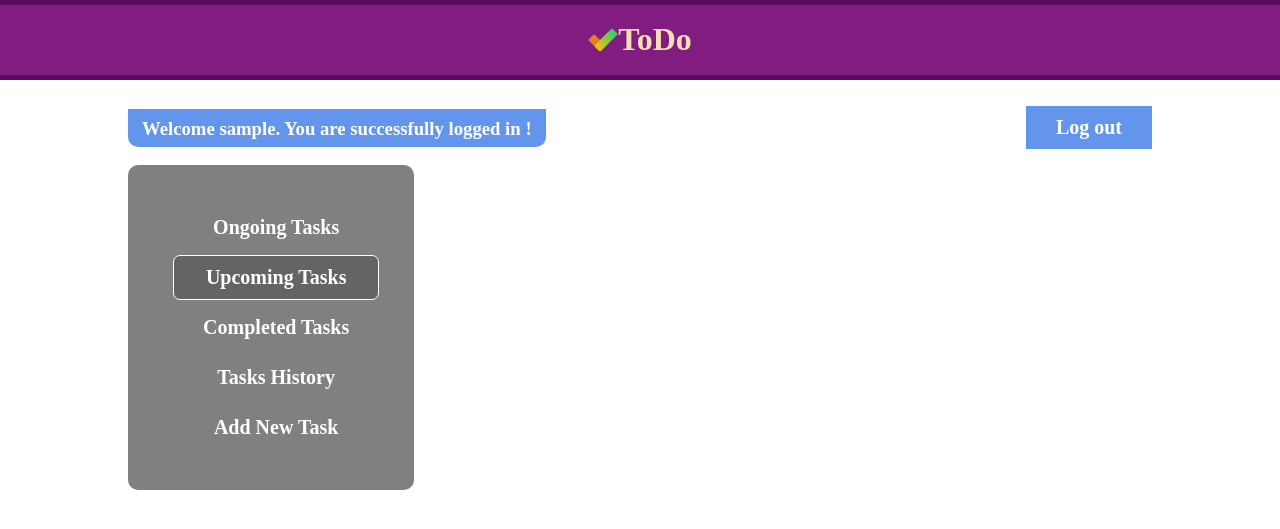
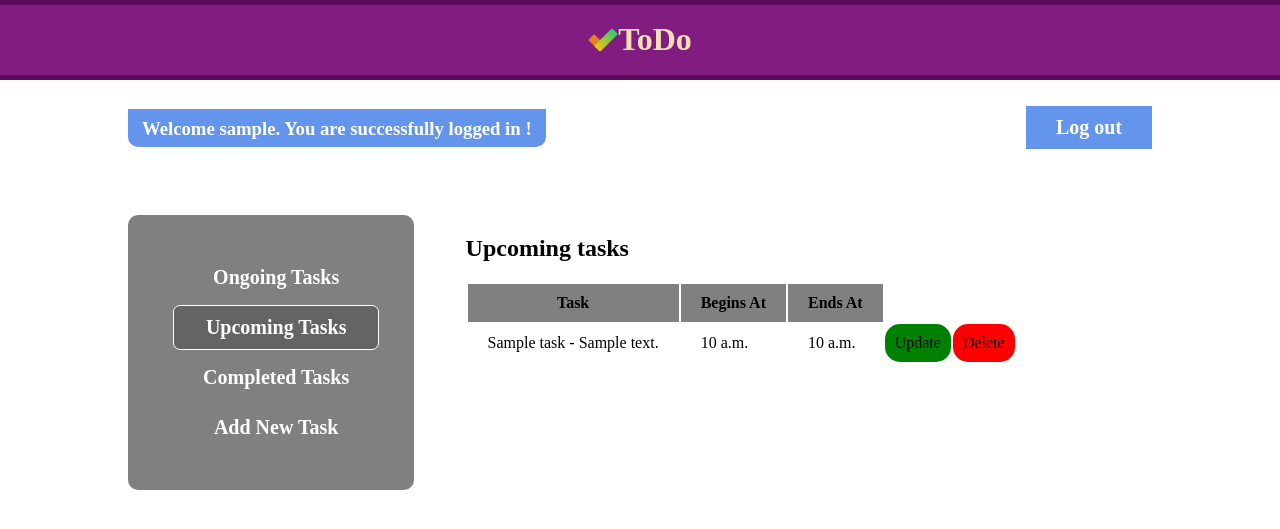
Before and after one commit to Rupesh-Gaikwad/To_Do_Application, a Django app: page /upcoming_tasks/ in a window 1280 px wide. Shown: the top 529 px of the page. Run offline with Django 3.2, Linux system fonts and the light colour scheme; a user stored in the database is signed in; tables that the repository leaves empty hold one stand-in row (values such as "Sample post").

Commit message:
ORM functionality working OK except update and delete feature.

```diff
--- a/To_Do_Project/static/css/tasks_template.css
+++ b/To_Do_Project/static/css/tasks_template.css
@@ -43,6 +43,7 @@ body{
 .main{
     width: 80%;
     margin: auto;
+    margin-top: 50px;
     display: flex;
     justify-content: space-between;
     column-gap: 5%;
@@ -57,18 +58,10 @@ body{
     flex: 3%;
 }
 
-.main .main_content{
+.main_content{
     flex: 45%;
 }
 
-.main_content table, thead, tr, th, td{
-    border-collapse: collapse;
-    border: 2px solid black;
-}
-
-td,th{
-    padding: 8px 16px;
-}
 
 ul{
     list-style-type: none;
@@ -110,3 +103,31 @@ form{
     padding: 20px 40px 60px 40px;
     border-radius: 20px;
 }
+
+table th,td{
+    padding: 10px 20px;
+}
+
+thead{
+    background-color: gray;
+}
+
+
+tr:nth-child(even){
+    background-color: rgb(187, 64, 64);
+}
+
+#update_button{
+    background-color: green;
+    border-radius: 15px;
+    padding: 5px 10px;
+
+}
+
+#delete_button{
+    background-color: red;
+    border-radius: 15px;
+    width: 10px;
+    padding: 5px 10px;
+
+}
--- a/To_Do_Project/templates/to_do_App/new_tasks.html
+++ b/To_Do_Project/templates/to_do_App/new_tasks.html
@@ -8,7 +8,6 @@
             <a href="/ongoing_tasks"><li >Ongoing Tasks</li></a>
             <a href="/upcoming_tasks"><li >Upcoming Tasks</li></a>
             <a href="/completed_tasks"><li >Completed Tasks</li></a>
-            <a href="/tasks_history"><li >Tasks History</li></a>
             <a href="/new_task"><li id ="current">Add New Task</li></a>
         </ul>
     </div>
--- a/To_Do_Project/templates/to_do_App/upcoming_tasks.html
+++ b/To_Do_Project/templates/to_do_App/upcoming_tasks.html
@@ -6,13 +6,34 @@
     <div class="side_panel">
         <ul>
             <a href="/ongoing_tasks"><li >Ongoing Tasks</li></a>
-            <a href="#"><li id ="current">Upcoming Tasks</li></a>
+            <a href="/upcoming_tasks"><li id ="current">Upcoming Tasks</li></a>
             <a href="/completed_tasks"><li >Completed Tasks</li></a>
-            <a href="/tasks_history"><li >Tasks History</li></a>
             <a href="/new_task"><li >Add New Task</li></a>
         </ul>
     </div>
     <div class="main_content">
+        {% if tasks %}
+            <h2>Upcoming tasks</h2>
+
+            <table>
+                <thead>
+                    <th>Task</th>
+                    <th>Begins At</th>
+                    <th>Ends At</th>
+                </thead>
+                {% for task in tasks%}
+                <tr>
+                    <td>{{task.title}} - {{task.description}}</td>
+                    <td>{{task.task_starts_at}}</td>
+                    <td>{{task.task_ends_at}}</td>
+                    <td id="update_button">Update</td>
+                    <td id="delete_button">Delete</td>
+                </tr>
+                {% endfor %}
+            </table>
+        {% else %}
+            <h2>You don't have any upcoming tasks.</h2>
+        {% endif %}
 
     </div>
 </div>
--- a/To_Do_Project/to_do_App/views.py
+++ b/To_Do_Project/to_do_App/views.py
@@ -6,6 +6,7 @@ from django.contrib.auth import authenticate, login
 from django.contrib.auth.decorators import login_required
 from to_do_App.models import Tasks
 from to_do_App.forms import TaskForm
+from datetime import datetime, timezone, date
 
 
 # Create your views here.
@@ -46,21 +47,30 @@ def ongoing_tasks_view(request):
     username = request.user.username
     #print(username)
     try:
-        tasks = Tasks.objects.filter(username=username)
+        tasks = Tasks.objects.filter(username=username, task_starts_at__lte=datetime.now().time(), task_ends_at__gt=datetime.now().time())
     except Tasks.DoesNotExist:
         tasks = None
     return render(request, 'to_do_App/ongoing_tasks.html', {'tasks':tasks})
 
 @login_required
 def upcoming_tasks_view(request):
+    username = request.user.username
     #username = request.session.get('username')
-    return render(request, 'to_do_App/upcoming_tasks.html')
+    try:
+        tasks = Tasks.objects.filter(username=username, task_starts_at__gte=datetime.now().time())
+    except Tasks.DoesNotExist:
+        tasks = None
+    return render(request, 'to_do_App/upcoming_tasks.html', {'tasks': tasks})
 
 @login_required
 def completed_tasks_view(request):
+    username = request.user.username
     #username = request.session.get('username')
-    form = TaskForm()
-    return render(request, 'to_do_App/completed_tasks.html', context={'form':form})
+    try:
+        tasks = Tasks.objects.filter(username=username).filter(task_ends_at__lte=datetime.now().time())
+    except Tasks.DoesNotExist:
+        tasks = None
+    return render(request, 'to_do_App/completed_tasks.html', context={'tasks':tasks})
 
 @login_required
 def tasks_history_view(request):
```
Also changed, not shown: To_Do_Project/templates/to_do_App/completed_tasks.html (+23 -2 lines), To_Do_Project/templates/to_do_App/ongoing_tasks.html (+5 -6 lines).
